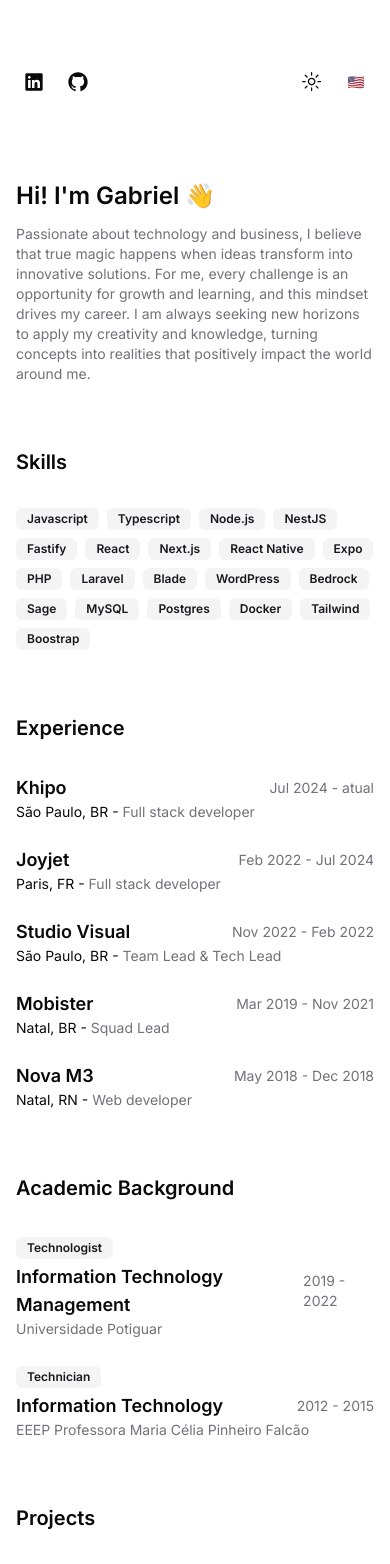
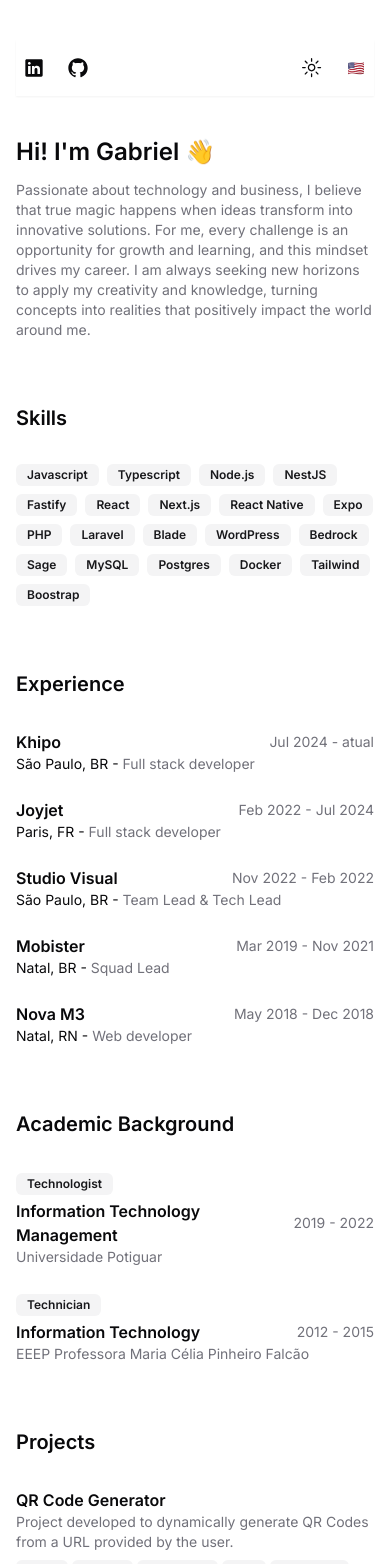
Before and after one commit to gabrieldesiderio/portfolio, a Next.js app: page /en in a window 390 px wide. Shown: the top 1564 px of the page. Built offline with nearby package versions, Linux system fonts and the light colour scheme.

Commit message:
fix: page global styles

```diff
--- a/src/app/[locale]/layout.tsx
+++ b/src/app/[locale]/layout.tsx
@@ -30,7 +30,7 @@ export default async function RootLayout({
 
   return (
     <html lang={locale} className={`${inter.variable} antialiased`}>
-      <body className="min-h-dvh mx-4 my-16 max-w-xl sm:mx-auto">
+      <body className="min-h-dvh mx-4 my-10 sm:my-16 max-w-xl sm:mx-auto">
         <NextIntlClientProvider messages={messages}>
           <Providers>
             <Navbar />
--- a/src/app/[locale]/sections/academic.tsx
+++ b/src/app/[locale]/sections/academic.tsx
@@ -16,10 +16,10 @@ export function Academic() {
               {t(`items.${key}.level`)}
             </Badge>
             <div className="flex items-center justify-between">
-              <h3 className="text-lg font-semibold">
+              <h3 className="sm:text-lg font-semibold">
                 {t(`items.${key}.title`)}
               </h3>
-              <span className="text-muted-foreground text-sm">
+              <span className="text-muted-foreground text-sm whitespace-nowrap">
                 {t(`items.${key}.period`)}
               </span>
             </div>
--- a/src/app/[locale]/sections/projects.tsx
+++ b/src/app/[locale]/sections/projects.tsx
@@ -21,7 +21,7 @@ export function Projects() {
 
           return (
             <li key={key}>
-              <h3 className="text-lg font-semibold">
+              <h3 className="sm:text-lg font-semibold">
                 {t(`items.${key}.title`)}
               </h3>
               <p className="text-sm text-muted-foreground">
--- a/src/app/[locale]/sections/xp.tsx
+++ b/src/app/[locale]/sections/xp.tsx
@@ -11,10 +11,10 @@ export function Xp() {
         {keys.map((key) => (
           <li key={key}>
             <div className="flex items-center justify-between">
-              <h3 className="text-lg font-semibold">
+              <h3 className="sm:text-lg font-semibold">
                 {t(`items.${key}.name`)}
               </h3>
-              <span className="text-muted-foreground text-sm">
+              <span className="text-muted-foreground text-sm whitespace-nowrap">
                 {t(`items.${key}.period`)}
               </span>
             </div>
--- a/src/components/navbar/index.tsx
+++ b/src/components/navbar/index.tsx
@@ -8,9 +8,8 @@ import { ModeToggle } from './mode-toggle'
 
 export function Navbar() {
   return (
-    <header className="mb-20 space-y-5">
-      <nav className="flex items-center justify-between gap-8 leading-lose">
-        <div className="flex items-center gap-2">
+    <header className="mb-10 sm:mb-20 sticky top-0 h-14 bg-background flex items-center justify-between gap-8 leading-lose shadow-sm">
+      <nav className="flex items-center gap-2">
         <Link
           href="https://www.linkedin.com/in/gabrieldesiderio/"
           target="_blank"
@@ -29,12 +28,11 @@ export function Navbar() {
             <GitHubLogoIcon className="size-5" />
           </Button>
         </Link>
-        </div>
+      </nav>
       <div className="flex items-center gap-2">
         <ModeToggle />
         <LangToggle />
       </div>
-      </nav>
     </header>
   )
 }
```
Lines whose indentation alone changed are shown as unchanged.
